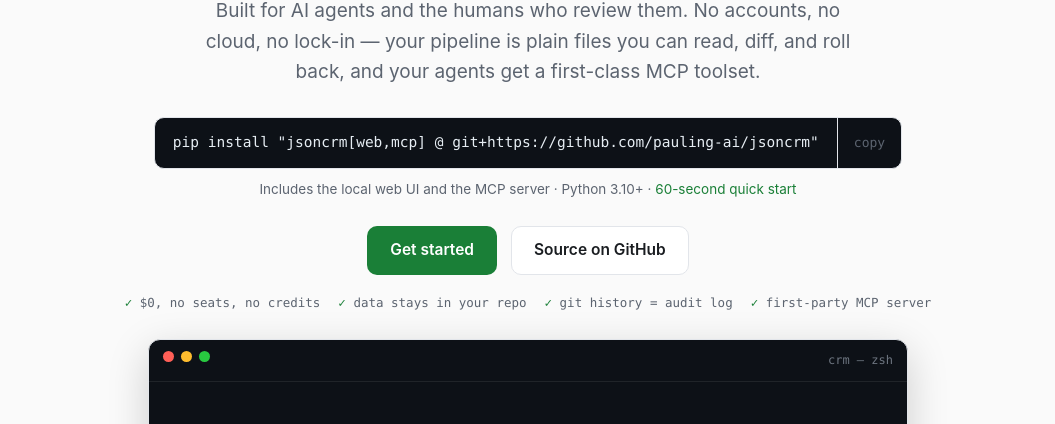
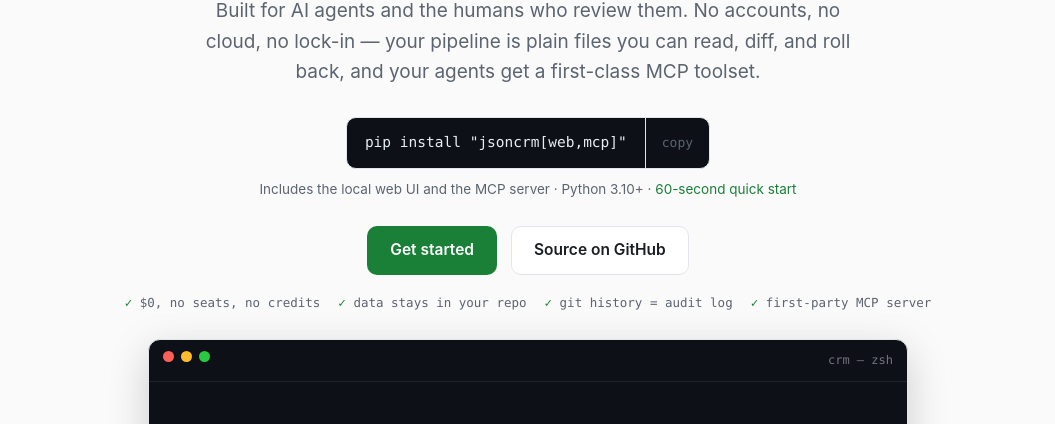
Before and after one commit to pauling-ai/jsoncrm, a website: page website/index.html in a window 1280 px wide. Shown: the part 332-756 px from the top of the page, without its empty margins (112-1167 px from the left). Drawn offline with Linux system fonts and the light colour scheme.

Commit message:
Published to PyPI

```diff
--- a/website/index.html
+++ b/website/index.html
@@ -59,7 +59,7 @@
       first-class MCP toolset.
     </p>
     <div class="install-box">
-      <code>pip install "jsoncrm[web,mcp] @ git+https://github.com/pauling-ai/jsoncrm"</code>
+      <code>pip install "jsoncrm[web,mcp]"</code>
       <button class="copy-btn" type="button" aria-label="Copy install command">copy</button>
     </div>
     <p class="hero-note">Includes the local web UI and the MCP server · Python 3.10+ · <a href="#quickstart">60-second quick start</a></p>
@@ -209,8 +209,8 @@
       <div class="step-body">
         <h3>Install</h3>
         <div class="code-block"><span class="c"># web UI + MCP server</span>
-pip install "jsoncrm[web,mcp] @ git+https://github.com/pauling-ai/jsoncrm"</div>
-        <p>Core CLI only: <code>pip install git+https://github.com/pauling-ai/jsoncrm</code>. Requires Python 3.10+.</p>
+pip install "jsoncrm[web,mcp]"</div>
+        <p>Core CLI only: <code>pip install jsoncrm</code>. Requires Python 3.10+ · <a href="https://pypi.org/project/jsoncrm/" target="_blank" rel="noopener">on PyPI</a>.</p>
       </div>
     </div>
 
```
Also changed, not shown: README.md, 2 other files.
